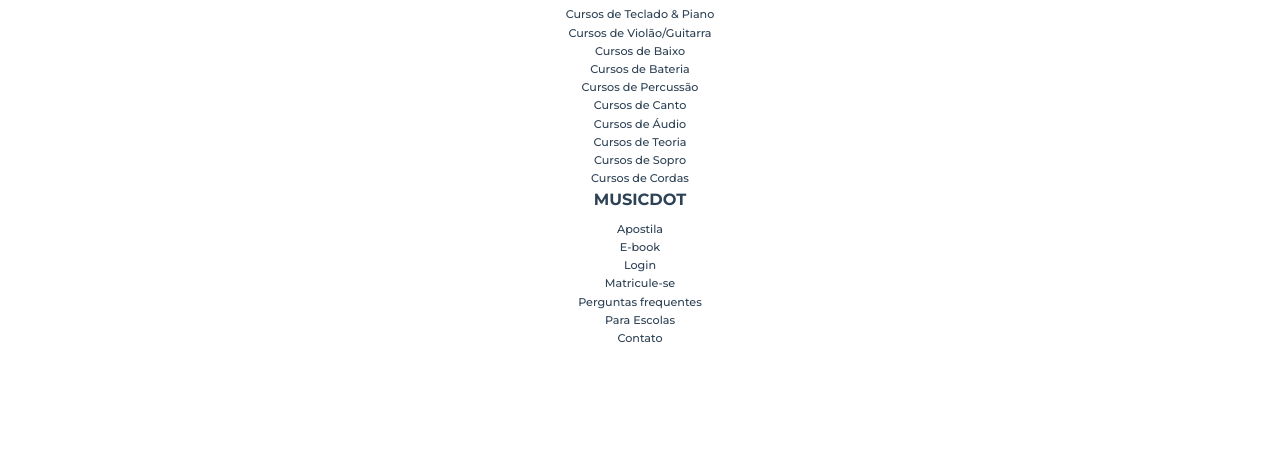
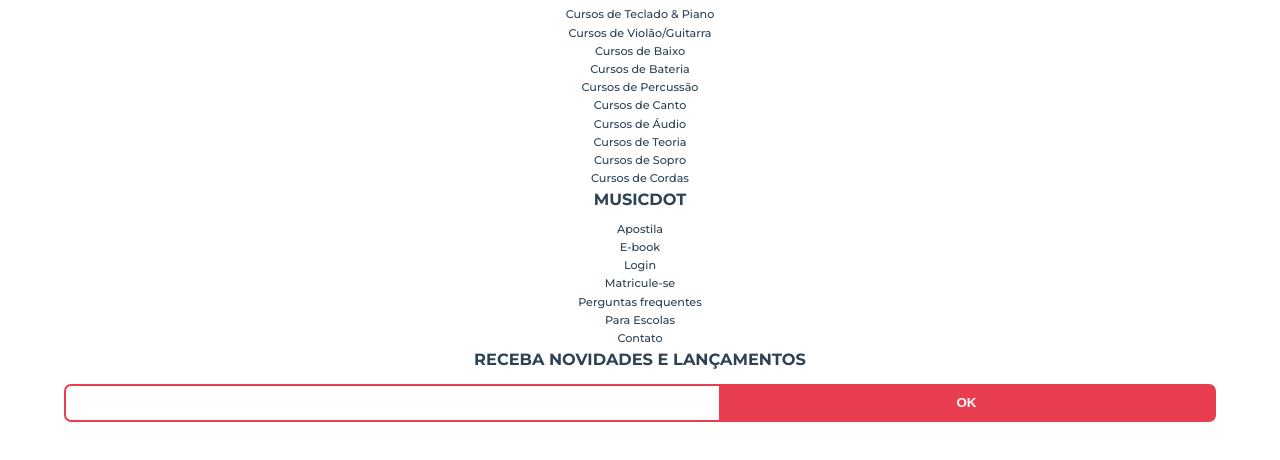
Before and after one commit to diegosolliveira/Music-Dot, a plain HTML site: page index.html in a window 1280 px wide. Shown: the part 300-760 px from the top of the page. Drawn offline with Linux system fonts and the light colour scheme.

Commit message:
Capitulo 42 feito

```diff
--- /dev/null
+++ b/css/form-newsletter.css
@@ -0,0 +1,35 @@
+.form-newsletter {
+    display: flex;
+    width: 100%;
+    overflow: hidden;
+    box-sizing: border-box;
+
+    border-radius: 7px;
+    border: 2px solid #e93d50;
+    background-color: #e93d50;
+}
+
+.form-newsletter__label {
+    position: absolute;
+    left: -10000px;
+    width: 1px;
+    height: 1px;
+    overflow: hidden;
+}
+
+.form-newsletter__campo {
+    padding: .6rem .4rem;
+    flex-grow: 1;
+    border: none;
+}
+
+.form-newsletter__botao {
+    flex-grow: 1;
+    border: none;
+
+    text-transform: uppercase;
+    font-weight: 600;
+
+    background-color: #e93d50;
+    color: #fff;
+}
--- a/index.html
+++ b/index.html
@@ -5,23 +5,30 @@
         <meta name="viewport" content="width=device-width">
         <title>Musicdot</title>
         <link rel="icon" href="img/favicon.ico">
-    <link rel="stylesheet" href="https://fonts.googleapis.com/css?family=Montserrat:300,400,500,600,700,&display=block">
+        <link rel="stylesheet"
+            href="https://fonts.googleapis.com/css?family=Montserrat:300,400,500,600,700,&display=block">
         <link rel="stylesheet" href="css/reset.css">
         <link rel="stylesheet" href="css/cabecalho.css">
         <link rel="stylesheet" href="css/rodape.css">
+        <link rel="stylesheet" href="css/form-newsletter.css">
     </head>
     <body>
 
         <header class="cabecalho">
             <a href="index.html">
-        <img class="cabecalho__logo" src="img/musicdot-logo-light.svg" title="Ir para a página inicial da Musicdot" alt="Musicdot">
+                <img class="cabecalho__logo" src="img/musicdot-logo-light.svg"
+                    title="Ir para a página inicial da Musicdot" alt="Musicdot">
             </a>
 
             <nav>
                 <ul class="cabecalho__menu">
-          <li class="cabecalho__item-menu"> <a href="sobre.html#contato"> Contato </a> </li>
-          <li class="cabecalho__item-menu"> <a href="#"> Entrar </a> </li>
-          <li class="cabecalho__item-menu cabecalho__item-menu--matricular"> <a href="#"> Matricule-se </a> </li>
+                    <li class="cabecalho__item-menu"> <a
+                            href="sobre.html#contato"> Contato </a> </li>
+                    <li class="cabecalho__item-menu"> <a href="#"> Entrar </a>
+                    </li>
+                    <li class="cabecalho__item-menu
+                        cabecalho__item-menu--matricular"> <a href="#">
+                            Matricule-se </a> </li>
                 </ul>
             </nav>
         </header>
@@ -32,7 +39,8 @@
 
         <footer class="rodape">
             <section class="rodape__secao">
-        <img class="rodape__logo" src="img/logo.svg" alt="Logo da MusicDot">
+                <img class="rodape__logo" src="img/logo.svg" alt="Logo da
+                    MusicDot">
 
                 <p class="rodape__infos-empresa">
                     AOVS Sistemas de Informática S.A.
@@ -47,17 +55,20 @@
                 <ul class="rodape__lista-midias-sociais">
                     <li class="rodape__item-midias-sociais">
                         <a href="https://www.facebook.com/musicdotonline">
-              <img src="img/footer-icone-facebook.svg" alt="MusicDot no Facebook">
+                            <img src="img/footer-icone-facebook.svg"
+                                alt="MusicDot no Facebook">
                         </a>
                     </li>
                     <li class="rodape__item-midias-sociais">
                         <a href="https://www.youtube.com/user/musicdotonline">
-              <img src="img/footer-icone-youtube.svg" alt="MusicDot no YouTube">
+                            <img src="img/footer-icone-youtube.svg"
+                                alt="MusicDot no YouTube">
                         </a>
                     </li>
                     <li class="rodape__item-midias-sociais">
                         <a href="https://www.instagram.com/musicdotonline/">
-              <img src="img/footer-icone-instagram.svg" alt="Instagram">
+                            <img src="img/footer-icone-instagram.svg"
+                                alt="Instagram">
                         </a>
                     </li>
                 </ul>
@@ -67,16 +78,26 @@
                 <h2 class="rodape__titulo"> Cursos da MusicDot </h2>
                 <nav>
                     <ul>
-            <li class="rodape_item-lista"><a href="#">Cursos de Teclado & Piano</a></li>
-            <li class="rodape_item-lista"><a href="#">Cursos de Violão/Guitarra</a></li>
-            <li class="rodape_item-lista"><a href="#">Cursos de Baixo</a></li>
-            <li class="rodape_item-lista"><a href="#">Cursos de Bateria</a></li>
-            <li class="rodape_item-lista"><a href="#">Cursos de Percussão</a></li>
-            <li class="rodape_item-lista"><a href="#">Cursos de Canto</a></li>
-            <li class="rodape_item-lista"><a href="#">Cursos de Áudio</a></li>
-            <li class="rodape_item-lista"><a href="#">Cursos de Teoria</a></li>
-            <li class="rodape_item-lista"><a href="#">Cursos de Sopro</a></li>
-            <li class="rodape_item-lista"><a href="#">Cursos de Cordas</a></li>
+                        <li class="rodape_item-lista"><a href="#">Cursos de
+                                Teclado & Piano</a></li>
+                        <li class="rodape_item-lista"><a href="#">Cursos de
+                                Violão/Guitarra</a></li>
+                        <li class="rodape_item-lista"><a href="#">Cursos de
+                                Baixo</a></li>
+                        <li class="rodape_item-lista"><a href="#">Cursos de
+                                Bateria</a></li>
+                        <li class="rodape_item-lista"><a href="#">Cursos de
+                                Percussão</a></li>
+                        <li class="rodape_item-lista"><a href="#">Cursos de
+                                Canto</a></li>
+                        <li class="rodape_item-lista"><a href="#">Cursos de
+                                Áudio</a></li>
+                        <li class="rodape_item-lista"><a href="#">Cursos de
+                                Teoria</a></li>
+                        <li class="rodape_item-lista"><a href="#">Cursos de
+                                Sopro</a></li>
+                        <li class="rodape_item-lista"><a href="#">Cursos de
+                                Cordas</a></li>
                     </ul>
                 </nav>
             </section>
@@ -89,13 +110,31 @@
                         <li class="rodape_item-lista"><a href="#">E-book</a></li>
                         <li class="rodape_item-lista"><a href="#">Login</a></li>
                         <li class="rodape_item-lista"><a href="#">Matricule-se</a></li>
-            <li class="rodape_item-lista"><a href="#">Perguntas frequentes</a></li>
+                        <li class="rodape_item-lista"><a href="#">Perguntas
+                                frequentes</a></li>
                         <li class="rodape_item-lista"><a href="#">Para Escolas</a></li>
                         <li class="rodape_item-lista"><a href="#">Contato</a></li>
                     </ul>
                 </nav>
             </section>
 
+            <section class="rodape__secao">
+                <h2 class="rodape__titulo">
+                    Receba novidades e lançamentos
+                </h2>
+
+                <form action="#" method="get" class="form-newsletter">
+                    <label for="form-newsletter__label"
+                        class="form-newsletter__label">
+                        Seu email pessoal
+                    </label>
+                    <input id="email-newsletter" name="email-newsletter"
+                        type="email" class="form-newsletter__campo">
+                    <button type="submit" class="form-newsletter__botao">
+                        OK
+                    </button>
+                </form>
+            </section>
         </footer>
     </body>
 </html>
```
Lines whose indentation alone changed are shown as unchanged.
